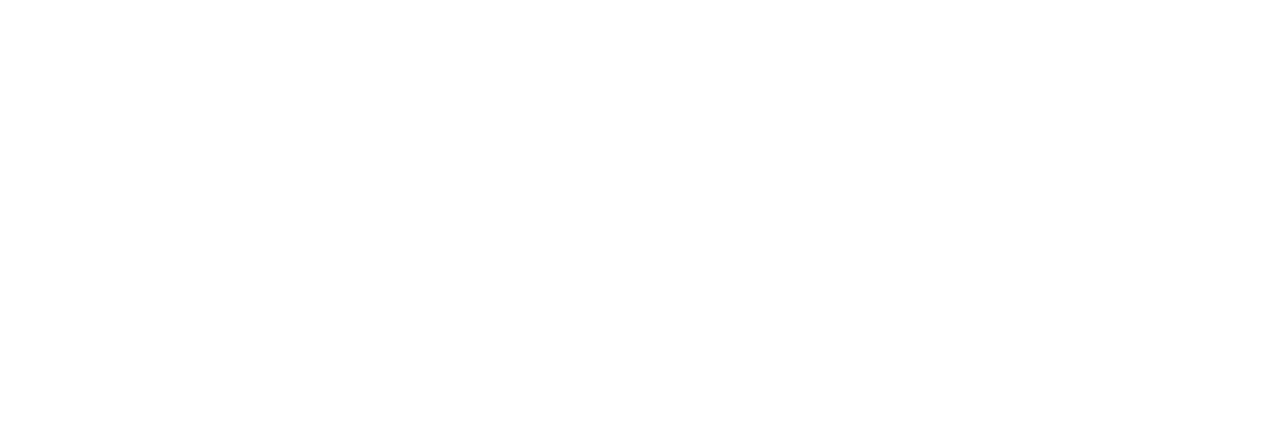
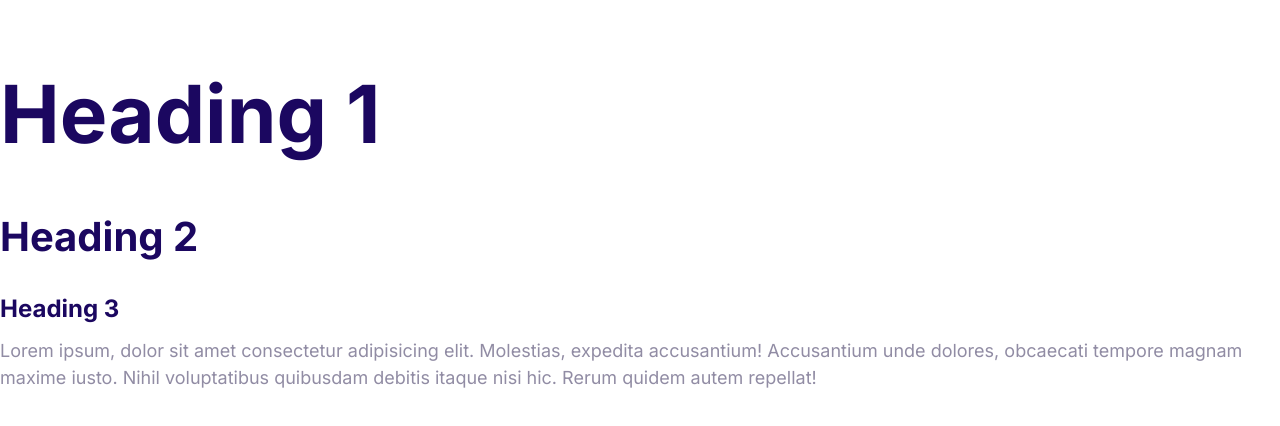
Before and after one commit to karthykarthick/Moshify, a plain HTML site: page index.html in a window 1280 px wide. Drawn offline with Linux system fonts and the light colour scheme.

Commit message:
Define styles for the fonts.

```diff
--- a/css/styles.css
+++ b/css/styles.css
@@ -5,3 +5,49 @@
     --color-headings:#1b0760;
     --color-body:#918ca4;
 }
+html{
+    font-size: 62.5%;
+}
+
+body{
+    font-family: Inter,Arial, Helvetica, sans-serif;
+    font-size: 2.4rem;
+    line-height: 1.5;
+    color: var(--color-body);
+}
+
+h1,h2,h3{
+    color: var(--color-headings);
+    margin-bottom: 1rem;
+}
+
+h1{
+    font-size: 7rem;
+}
+
+h2{
+    font-size: 4rem;
+}
+
+h3{
+    font-size: 3rem;
+}
+
+p{
+    margin-top: 0;
+}
+
+@media screen and (min-width:1024px) {
+    body{
+        font-size: 1.8rem;
+    }
+    h1{
+        font-size: 8rem;
+    }
+    h2{
+        font-size: 4rem;
+    }
+    h3{
+        font-size: 2.4rem;
+    }
+}
--- a/index.html
+++ b/index.html
@@ -5,10 +5,16 @@
     <meta http-equiv="X-UA-Compatible" content="IE=edge">
     <meta name="viewport" content="width=device-width, initial-scale=1.0">
     <title>Document</title>
+    <link rel="preconnect" href="https://fonts.googleapis.com">
+<link rel="preconnect" href="https://fonts.gstatic.com" crossorigin>
+<link href="https://fonts.googleapis.com/css2?family=Inter:wght@400;700&display=swap" rel="stylesheet">
     <link rel="stylesheet" href="/css/normalize.css">
     <link rel="stylesheet" href="/css/styles.css">
 </head>
 <body>
-
+    <h1>Heading 1</h1>
+    <h2>Heading 2</h2>
+    <h3>Heading 3</h3>
+    <p>Lorem ipsum, dolor sit amet consectetur adipisicing elit. Molestias, expedita accusantium! Accusantium unde dolores, obcaecati tempore magnam maxime iusto. Nihil voluptatibus quibusdam debitis itaque nisi hic. Rerum quidem autem repellat!</p>
 </body>
 </html>
```
